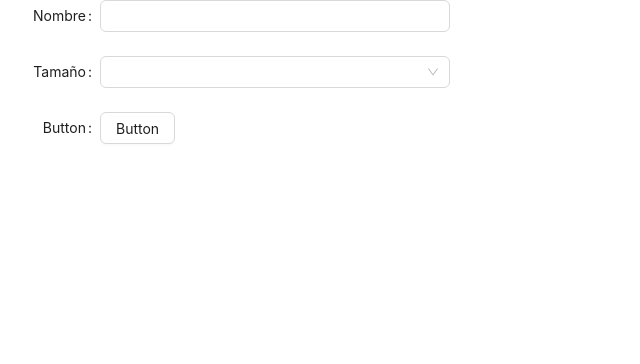
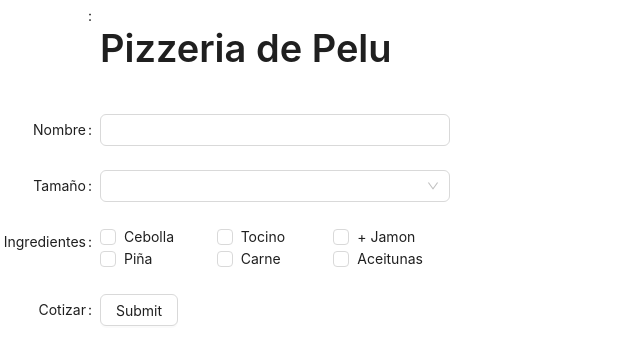
Before and after one commit to WilfredoAcosta/desafiodps2, a React (Create React App) app: page / in a window 1280 px wide. Shown: the top 364 px of the page, without its empty margins (0-640 px from the left). Built offline with nearby package versions, Linux system fonts and the light colour scheme.

Commit message:
Form completo, faltan especios de visualizacion

```diff
--- a/src/App.js
+++ b/src/App.js
@@ -14,9 +14,13 @@ import {
   Switch,
   TreeSelect,
   Upload,
+  Col,
+  Row,
+  Typography
 } from 'antd';
 const { RangePicker } = DatePicker;
 const { TextArea } = Input;
+const { Title } = Typography;
 const normFile = (e) => {
   if (Array.isArray(e)) {
     return e;
@@ -41,6 +45,9 @@ const FormDisabledDemo = () => {
           maxWidth: 600,
         }}
       >
+       <Form.Item label=" ">
+       <Title>Pizzeria de Pelu</Title>
+        </Form.Item>
 
         <Form.Item label="Nombre">
           <Input />
@@ -53,9 +60,39 @@ const FormDisabledDemo = () => {
           </Select>
         </Form.Item>
 
+          <Form.Item label="Ingredientes">
 
-        <Form.Item label="Button">
-          <Button>Button</Button>
+                    <Checkbox.Group
+                            style={{
+                              width: '100%',
+                            }}
+                    >
+              <Row>
+                <Col span={8}>
+                  <Checkbox value="Cebolla">Cebolla</Checkbox>
+                </Col>
+                <Col span={8}>
+                  <Checkbox value="Tocino">Tocino</Checkbox>
+                </Col>
+                <Col span={8}>
+                  <Checkbox value="Jamon">+ Jamon</Checkbox>
+                </Col>
+                <Col span={8}>
+                  <Checkbox value="Pina">Piña</Checkbox>
+                </Col>
+                <Col span={8}>
+                  <Checkbox value="Carne">Carne</Checkbox>
+                </Col>
+                <Col span={8}>
+                  <Checkbox value="Aceitunas">Aceitunas</Checkbox>
+                </Col>
+              </Row>
+            </Checkbox.Group>
+
+        </Form.Item>
+
+        <Form.Item label="Cotizar">
+          <Button>Submit</Button>
         </Form.Item>
 
       </Form>
```
